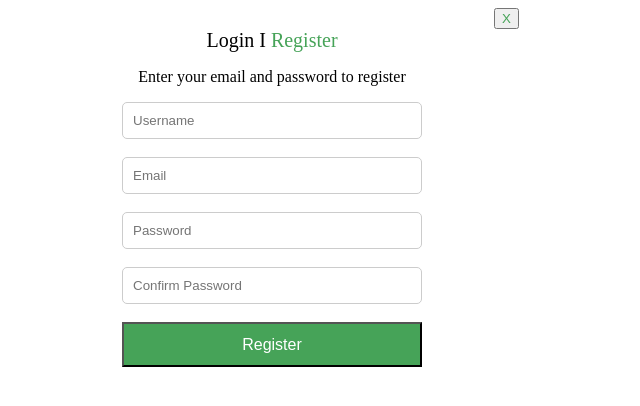
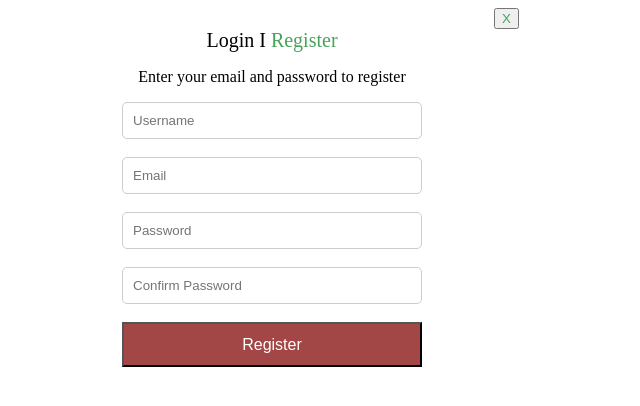
Before and after one commit to Vadim-K8919/Leaaon-git, a plain HTML site: page index.html in a window 1280 px wide. Shown: the whole page, without its empty margins (368-1008 px from the left). Drawn offline with Linux system fonts and the light colour scheme.

Commit message:
Initial commit.

```diff
--- a/index.html
+++ b/index.html
@@ -37,7 +37,7 @@
 
             <button type="submit" style="
             color: white;
-            background-color: #46a358;
+            background-color: #a34646;
             font-size: 16px;
             width: 300px;
             height: 45px;
```
